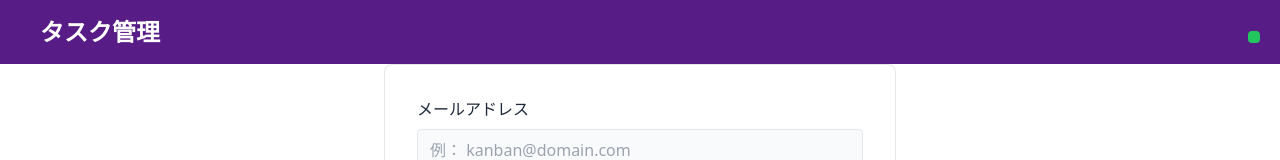
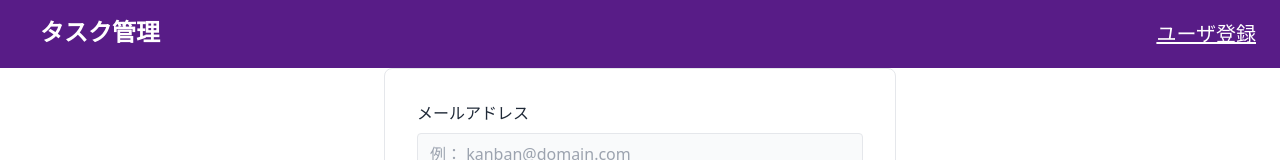
Before and after one commit to harukoya/task-app, a Vue app in the folder front/: page /login in a window 1280 px wide. Shown: the top 160 px of the page. Built offline with nearby package versions, Linux system fonts and the light colour scheme.

Commit message:
ログインページのリンクを正しく

```diff
--- a/front/src/components/atoms/KbnButton.vue
+++ b/front/src/components/atoms/KbnButton.vue
@@ -11,7 +11,7 @@
 <script>
 export default {
   props: {
-    btnType: {
+    type: {
       type: String,
       default: 'button'
     },
@@ -22,7 +22,7 @@ export default {
   },
   computed: {
     classes() {
-      if (this.btnType === 'text') {
+      if (this.type === 'text') {
         return [
           'border-none underline p-1'
         ]
--- a/front/src/components/templates/KbnLoginView.vue
+++ b/front/src/components/templates/KbnLoginView.vue
@@ -1,6 +1,8 @@
 <template>
   <div>
-    <KbnBoardNavigation />
+    <KbnBoardNavigation @click="userRegistration">
+      ユーザ登録
+    </KbnBoardNavigation>
     <KbnLoginForm :onlogin="handleLogin" />
   </div>
 </template>
@@ -22,7 +24,10 @@ export default {
         })
         .catch(error => this.throwReject(error))
     },
-    throwReject (error) { return Promise.reject(error) }
+    throwReject (error) { return Promise.reject(error) },
+    userRegistration() {
+      console.log('aaa')
+    }
   }
 }
 </script>
```
